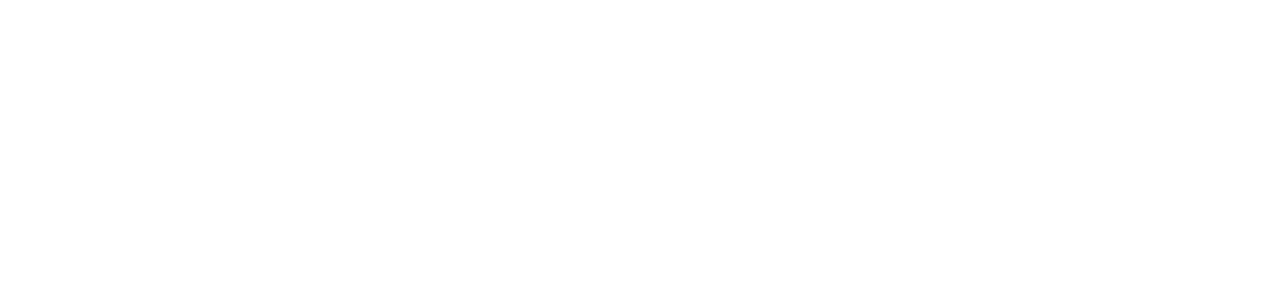
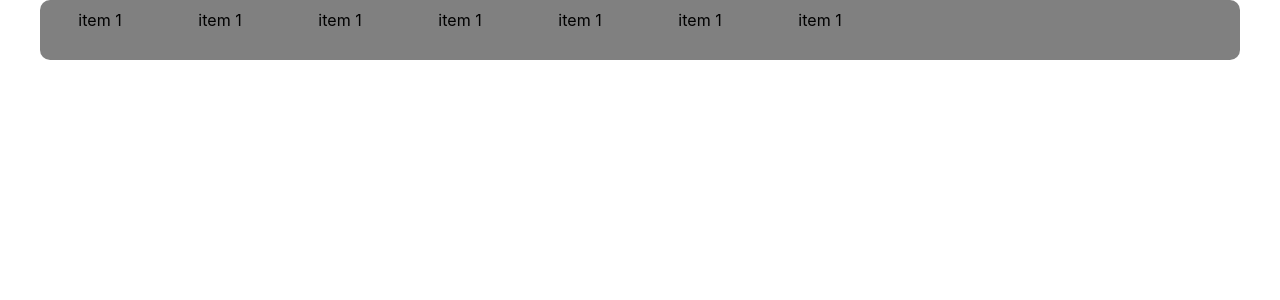
Before and after one commit to Katarka/World-of-RChraft, a React (Create React App) app: page / in a window 1280 px wide. Shown: the top 300 px of the page. Built offline with nearby package versions, Linux system fonts and the light colour scheme.

Commit message:
Add grid

```diff
--- a/src/App.css
+++ b/src/App.css
@@ -1,38 +1,27 @@
-.App {
-  text-align: center;
+.app-wrapper {
+    margin: 0 auto;
+    display: grid;
+    width: 1200px;
+    grid-template-areas:
+    "h h"
+    "n n"
+    "c c";
+    grid-template-rows: 60px 1fr;
+    grid-template-columns: 2fr 10fr;
+    grid-gap: 10px;
 }
 
-.App-logo {
-  height: 40vmin;
-  pointer-events: none;
+.app-wrapper-content {
+    grid-area: h;
+    background-color: grey;
+    border-radius: 10px;
+    width: 100%;
 }
 
-@media (prefers-reduced-motion: no-preference) {
-  .App-logo {
-    animation: App-logo-spin infinite 20s linear;
-  }
+.items {
+    float: left;
+    width: 100px;
+    height: 100px;
+    text-align: center;
+    padding: 10px;
 }
-
-.App-header {
-  background-color: #282c34;
-  min-height: 100vh;
-  display: flex;
-  flex-direction: column;
-  align-items: center;
-  justify-content: center;
-  font-size: calc(10px + 2vmin);
-  color: white;
-}
-
-.App-link {
-  color: #61dafb;
-}
-
-@keyframes App-logo-spin {
-  from {
-    transform: rotate(0deg);
-  }
-  to {
-    transform: rotate(360deg);
-  }
-}
--- a/src/App.js
+++ b/src/App.js
@@ -1,10 +1,20 @@
 import React from "react";
 import './App.css';
+import classic from "./components/classic/classic"
 
 function App() {
   return (
-    <div className="App">
-
+    <div className='app-wrapper'>
+        <classic/>
+      <div className='app-wrapper-content'>
+          <div className="items">item 1</div>
+          <div className="items">item 1</div>
+          <div className="items">item 1</div>
+          <div className="items">item 1</div>
+          <div className="items">item 1</div>
+          <div className="items">item 1</div>
+          <div className="items">item 1</div>
+      </div>
     </div>
   );
 }
--- /dev/null
+++ b/src/components/classic/classic.jsx
@@ -0,0 +1,13 @@
+import React from "react";
+import random from "../../function/random";
+import s from './classic.module.css'
+
+const classic = () => {
+    return(
+    <div className={s.classic}>
+        {random}
+    </div>
+    )
+}
+
+export default classic
--- /dev/null
+++ b/src/components/classic/classic.module.css
@@ -0,0 +1,5 @@
+.classic {
+    grid-area: n;
+    background-color: black;
+    border-radius: 10px;
+}
--- /dev/null
+++ b/src/function/random.js
@@ -0,0 +1,18 @@
+import store from "../store/store";
+
+let random = () => {
+        let fraction = Math.floor(Math.random() * store.fraction.length)
+        // return store.fraction[fraction]
+        if (fraction == "Alliance") {
+            let raceA = Math.floor(Math.random() * store.race.Alliance.length)
+        }
+        if (fraction == "Horde") {
+            let raceB = Math.floor(Math.random() * store.race.Horde.length)
+        return store[fraction]
+    }
+    // return store.race.Alliance[race]
+}
+alert(random(store.fraction))
+alert(store.race.Alliance[random])
+
+export default random
--- /dev/null
+++ b/src/store/store.js
@@ -0,0 +1,50 @@
+const store = {
+        fraction: ["Alliance", "Horde"],
+        race: {
+            Alliance: ["Dwarf", "Gnome", "Human", "Night Elf", "Dranei", "Worgen", "Pandaren",
+                "Void Elf", "Lightforged Draenei", "Dark Iron Dwarf", "Kul Tiran", "Mechagnome", "Demon Hunter"],
+            Horde: ["Orc", "Troll", "Tauren", "Undead", "Blood Elf", "Goblin", "Pandaren",
+                "Nightborne", "Highmountain Tauren", "Mag'har Orc", "Zandalari Troll", "Vulpera", "Demon Hunter"]
+        },
+        class: {
+            "Dranei": ["Death Knight", "Hunter", "Mage", "Paladin", "Priest", "Shaman", "Warrior", "Monk"],
+            "Dwarf": ["Death Knight", "Hunter", "Mage", "Paladin", "Priest", "Rogue", "Shaman", "Warlock", "Warrior", "Monk"],
+            "Gnome": ["Death Knight", "Mage", "Priest", "Rogue", "Warlock", "Warrior", "Monk"],
+            "Human": ["Death Knight", "Hunter", "Mage", "Paladin", "Priest", "Rogue", "Warlock", "Warrior", "Monk"],
+            "Night Elf": ["Death Knight", "Druid", "Hunter", "Mage", "Priest", "Rogue", "Warrior", "Monk", "Demon Hunter"],
+            "Worgen": ["Death Knight", "Druid", "Hunter", "Mage", "Priest", "Rogue", "Warlock", "Warrior"],
+            "Blood Elf": ["Death Knight", "Hunter", "Mage", "Paladin", "Priest", "Rogue", "Warlock", "Warrior", "Monk", "Demon Hunter"],
+            "Undead": ["Death Knight", "Hunter", "Mage", "Priest", "Rogue", "Warlock", "Warrior", "Monk"],
+            "Goblin": ["Death Knight", "Hunter", "Mage", "Priest", "Rogue", "Shaman", "Warlock", "Warrior"],
+            "Orc": ["Death Knight", "Hunter", "Mage", "Rogue", "Shaman", "Warlock", "Warrior", "Monk"],
+            "Tauren": ["Death Knight", "Druid", "Hunter", "Paladin", "Priest", "Shaman", "Warrior", "Monk"],
+            "Troll": ["Death Knight", "Druid", "Hunter", "Mage", "Priest", "Rogue", "Shaman", "Warlock", "Warrior", "Monk"],
+            "Pandaren": ["Warrior", "Hunter", "Rogue", "Priest", "Shaman", "Mage", "Monk"],
+            "Void Elf": ["Death Knight", "Rogue", "Hunter", "Mage", "Priest", "Warlock", "Monk"],
+            "Lightforged Draenei": ["Death Knight", "Hunter", "Mage", "Priest", "Paladin", "Warrior"],
+            "Dark Iron Dwarf": ["Hunter", "Mage", "Paladin", "Priest", "Rogue", "Shaman", "Warlock", "Warrior", "Death Knight"],
+            "Kul Tiran": ["Druid", "Hunter", "Mage", "Priest", "Rogue", "Shaman", "Warrior", "Death Knight", "Monk"],
+            "Mechagnome": ["Hunter", "Mage", "Priest", "Rogue", "Warlock", "Warrior", "Death Knight", "Monk"],
+            "Nightborne": ["Hunter", "Mage", "Priest", "Rogue", "Warlock", "Warrior", "Death Knight", "Monk"],
+            "Highmountain Tauren": ["Druid", "Hunter", "Shaman", "Warrior", "Death Knight", "Monk"],
+            "Mag'har Orc": ["Hunter", "Mage", "Priest", "Rogue", "Shaman", "Warrior", "Death Knight", "Monk"],
+            "Zandalari Troll": ["Druid", "Hunter", "Mage", "Paladin", "Priest", "Rogue", "Shaman", "Warrior", "Death Knight", "Monk"],
+            "Vulpera": ["Hunter", "Mage", "Priest", "Rogue", "Shaman", "Warlock", "Warrior", "Death Knight", "Monk"]
+        },
+        spec: {
+            "Death Knight": ["Blood", "Frost", "Unholy"],
+            "Demon Hunter": ["Havoc", "Vengeance"],
+            "Druid": ["Balance", "Feral", "Guardian", "Restoration"],
+            "Hunter": ["Beastmaster", "Marksmanship", "Survival"],
+            "Mage": ["Arcane", "Fire", "Frost"],
+            "Monk": ["Brewmaster", "Mistweaver", "Windwalker"],
+            "Paladin": ["Holy", "Protection", "Retribution"],
+            "Priest": ["Discipline", "Holy", "Shadow"],
+            "Rogue": ["Assassination", "Outlaw", "Subtlety"],
+            "Shaman": ["Elemental", "Enhancement", "Restoration"],
+            "Warlock": ["Affliction", "Demonology", "Destruction"],
+            "Warrior": ["Arms", "Fury", "Protection"]
+        }
+}
+
+export default store;
```
Also changed, not shown: 1 other file (tests, documents, lock files or other folders).
